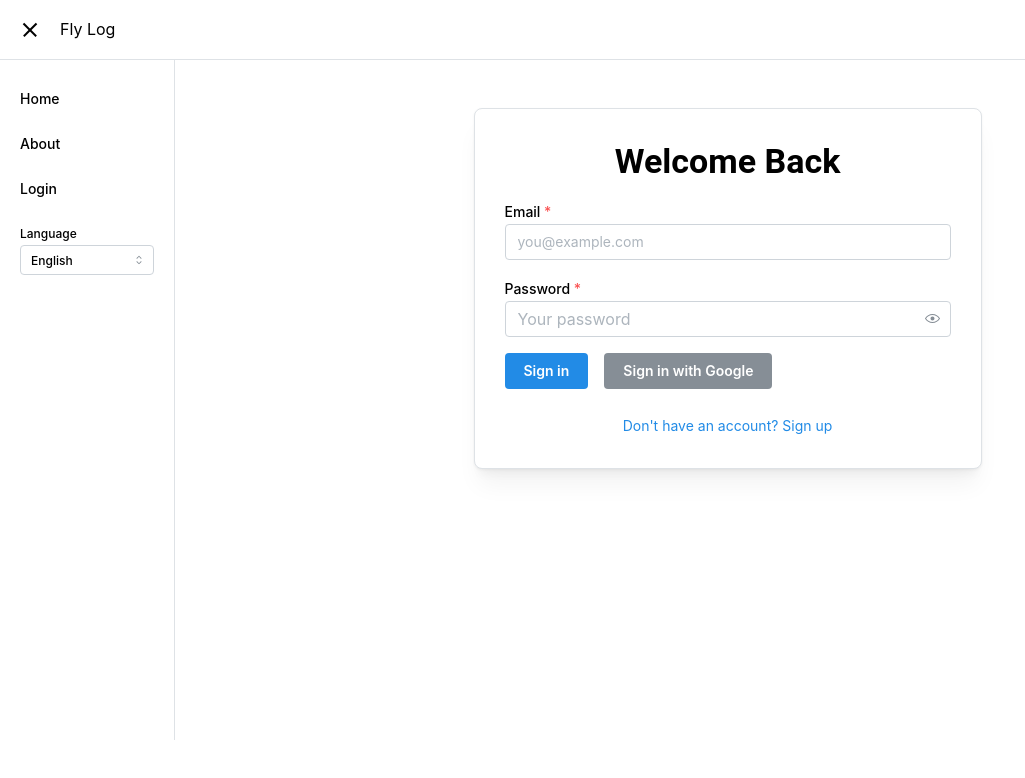
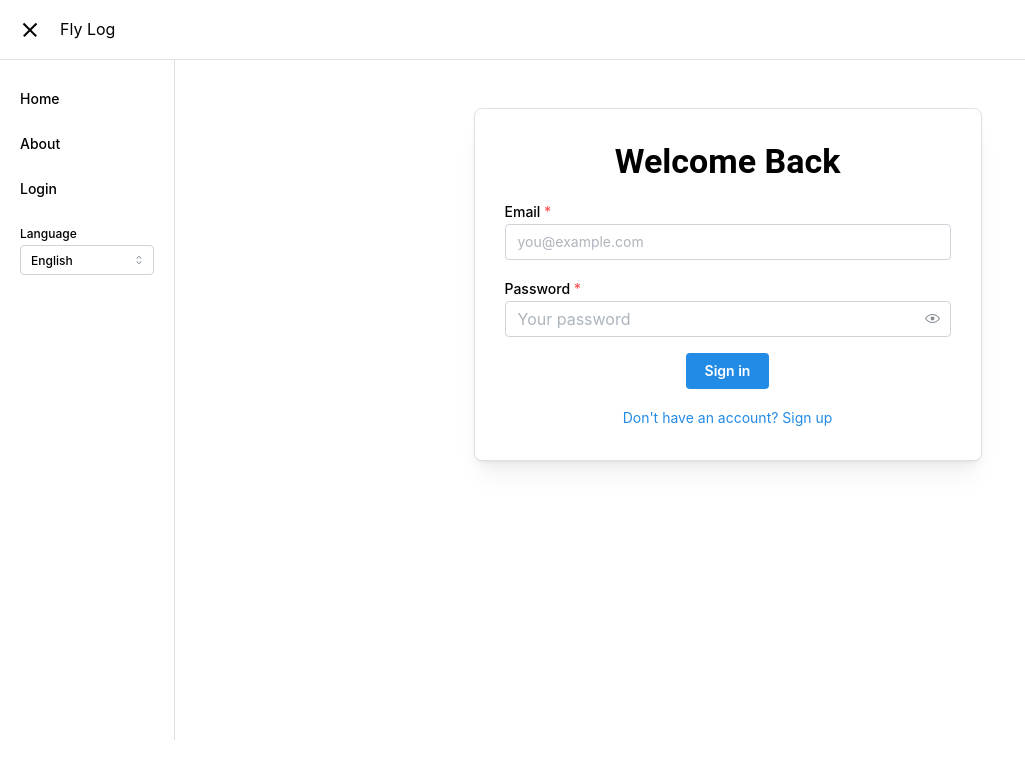
Before and after one commit to FedericoTartarini/fly-log, a React (Vite) app: page /login in a window 1280 px wide. Shown: the top 778 px of the page, without its empty margins (0-1025 px from the left). Built offline with nearby package versions, Linux system fonts and the light colour scheme; no server answers.

Commit message:
feat(login): Remove Google sign-in option and refactor layout for email authentication

```diff
--- a/src/pages/Login.jsx
+++ b/src/pages/Login.jsx
@@ -9,13 +9,9 @@ import {
   Title,
   Stack,
   Anchor,
+  Center,
 } from "@mantine/core";
-import { IconBrandGoogle } from "@tabler/icons-react";
-import {
-  signInWithEmail,
-  signInWithGoogle,
-  signUpWithEmail,
-} from "../firebaseClient";
+import { signInWithEmail, signUpWithEmail } from "../firebaseClient";
 import { Navigate } from "react-router-dom";
 import { useAuth } from "../context/AuthContext";
 import { useTranslation } from "react-i18next";
@@ -78,18 +74,6 @@ function Login() {
     }
   };
 
-  const handleGoogle = async () => {
-    setLoading(true);
-    setError(null);
-    try {
-      await signInWithGoogle();
-    } catch (e) {
-      setError(e.message || String(e));
-    } finally {
-      setLoading(false);
-    }
-  };
-
   const parseFirebaseError = (err) => {
     if (!err) return "Unknown error";
     const raw = err.message || String(err);
@@ -145,7 +129,7 @@ function Login() {
             />
           )}
 
-          <Group position="apart">
+          <Center>
             <Button
               onClick={
                 mode === "signin" ? handleEmailSignIn : handleEmailSignUp
@@ -154,18 +138,9 @@ function Login() {
             >
               {mode === "signin" ? t("sign_in") : t("sign_up")}
             </Button>
+          </Center>
 
-            <Button
-              color="gray"
-              leftIcon={<IconBrandGoogle />}
-              onClick={handleGoogle}
-              loading={loading}
-            >
-              {mode === "signin" ? t("sign_in_google") : t("sign_up_google")}
-            </Button>
-          </Group>
-
-          <div style={{ marginTop: 8, textAlign: "center" }}>
+          <div style={{ textAlign: "center" }}>
             {mode === "signin" ? (
               <Anchor
                 component="button"
```
